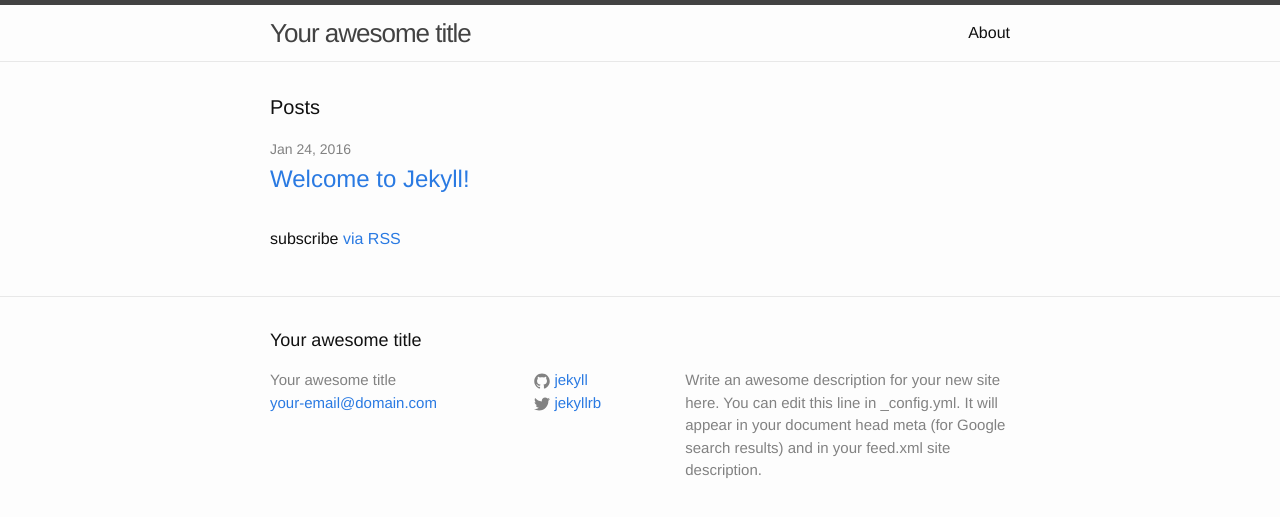
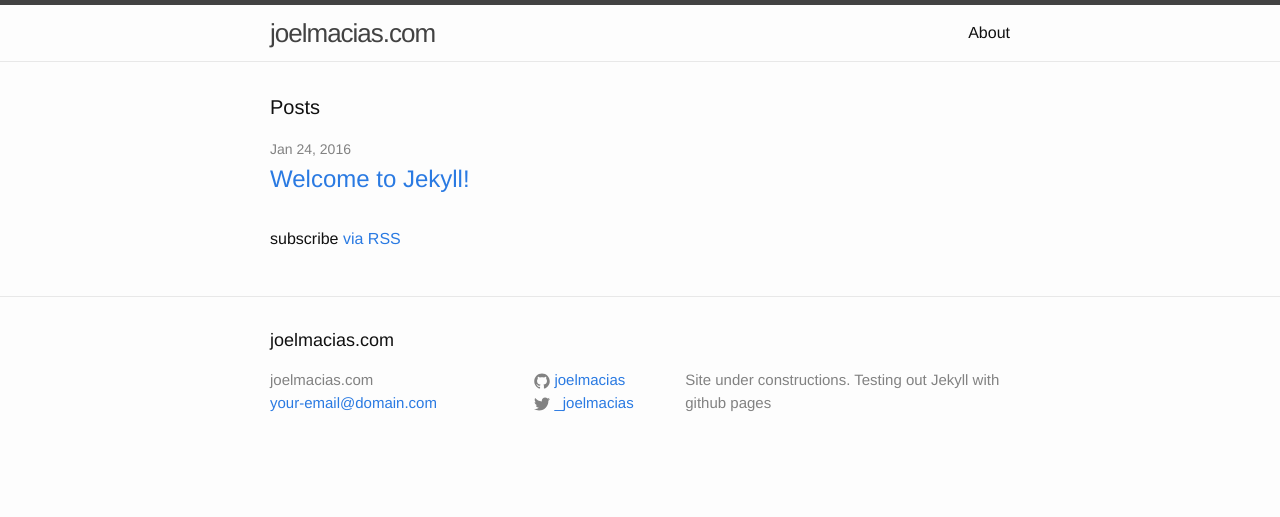
Before and after one commit to joelmacias/joelmacias.github.io, a Jekyll site: the page built from index.html, in a window 1280 px wide. Shown: the top 517 px of the page. Built offline with Jekyll 4.4.1, drawn with Linux system fonts in a browser that asks for light colours.

Commit message:
Changed site title, descprtion, etc.

```diff
--- a/_config.yml
+++ b/_config.yml
@@ -6,16 +6,14 @@
 # 'jekyll serve'. If you change this file, please restart the server process.
 
 # Site settings
-title: Your awesome title
+title: joelmacias.com
 email: your-email@domain.com
 description: > # this means to ignore newlines until "baseurl:"
-  Write an awesome description for your new site here. You can edit this
-  line in _config.yml. It will appear in your document head meta (for
-  Google search results) and in your feed.xml site description.
+  Site under constructions. Testing out Jekyll with github pages
 baseurl: "" # the subpath of your site, e.g. /blog
 url: "http://yourdomain.com" # the base hostname & protocol for your site
-twitter_username: jekyllrb
-github_username:  jekyll
+twitter_username: _joelmacias
+github_username:  joelmacias
 
 # Build settings
 markdown: kramdown
```
